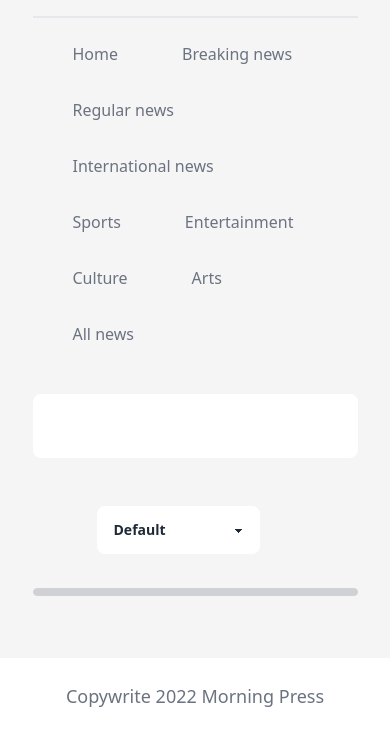
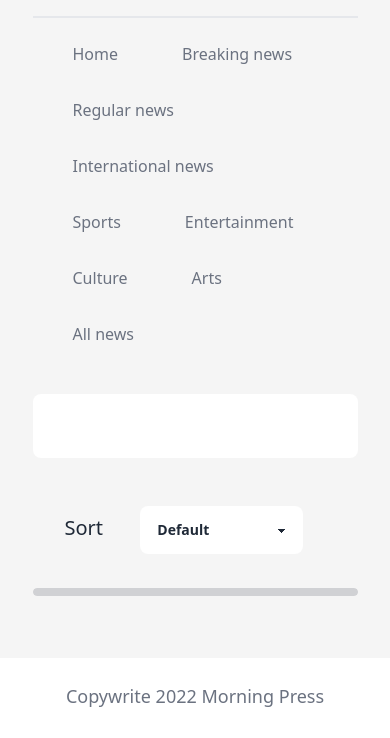
Before and after one commit to theMorshed/news-portal-assignment-6, a plain HTML site: page index.html in a window 390 px wide. Shown: the part 106-844 px from the top of the page. Drawn offline with nearby package versions, Linux system fonts and the light colour scheme; no server answers.

Commit message:
edit some html for responsive purpose

```diff
--- a/index.html
+++ b/index.html
@@ -21,7 +21,8 @@
             <div class="navbar">
                 <div class="flex-1">
                     <a href="index.html" class="text-primary normal-case text-xl font-semibold">
-                        <span class="btn btn-primary text-white text-xl normal-case">Morning</span> <span class="hidden sm:inline-block">Press</span>
+                        <span class="btn btn-primary text-white text-xl normal-case">Morning</span> <span
+                            class="hidden sm:inline-block">Press</span>
                     </a>
                 </div>
                 <div class="flex-none gap-2">
@@ -69,7 +70,7 @@
 
                 <div class="sort-news ml-8 py-6 flex justify-between">
                     <div class="sort-field">
-                        <a class="normal-case text-xl"><span class="hidden sm:inline-block">Sort By View:</span></a>
+                        <a class="normal-case text-xl">Sort <span class="hidden sm:inline-block">By View:</span></a>
                         <select class="select w-30 max-w-xs ml-8">
                             <option disabled selected>Default</option>
                             <option>Trending News</option>
```
